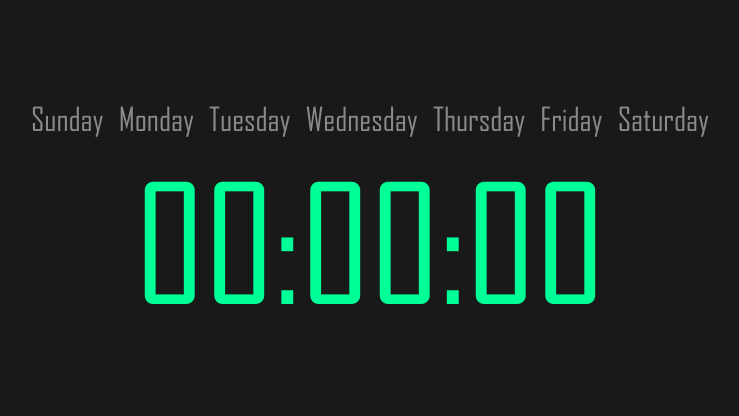
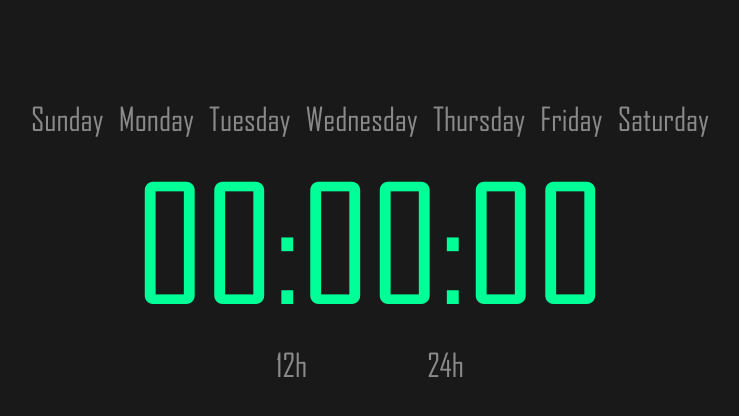
Before and after one commit to DanielValeriote/js-clock, a plain HTML site: page index.html in a window 1280 px wide. Shown: the whole page, without its empty margins (270-1009 px from the left). Drawn offline with Linux system fonts and the light colour scheme.

Commit message:
create and style hour-format

```diff
--- a/index.html
+++ b/index.html
@@ -22,6 +22,10 @@
     <section class="clock-container">
       <h1 id="clock">00:00:00</h1>
     </section>
+    <ul class="hour-format">
+      <li>12h</li>
+      <li>24h</li>
+    </ul>
   </main>
 </body>
 <script src="./script/script.js"></script>
--- a/style/style.scss
+++ b/style/style.scss
@@ -52,3 +52,15 @@ body {
   font-size: 10rem;
   font-weight: normal;
 }
+
+.hour-format {
+  display: flex;
+  flex-direction: row;
+  list-style: none;
+  gap: 120px;
+  color: $secondary;
+  font-size: 2rem;
+  & > * {
+    cursor: pointer;
+  }
+}
```
Also changed, not shown: style/style.css, 1 other file.
